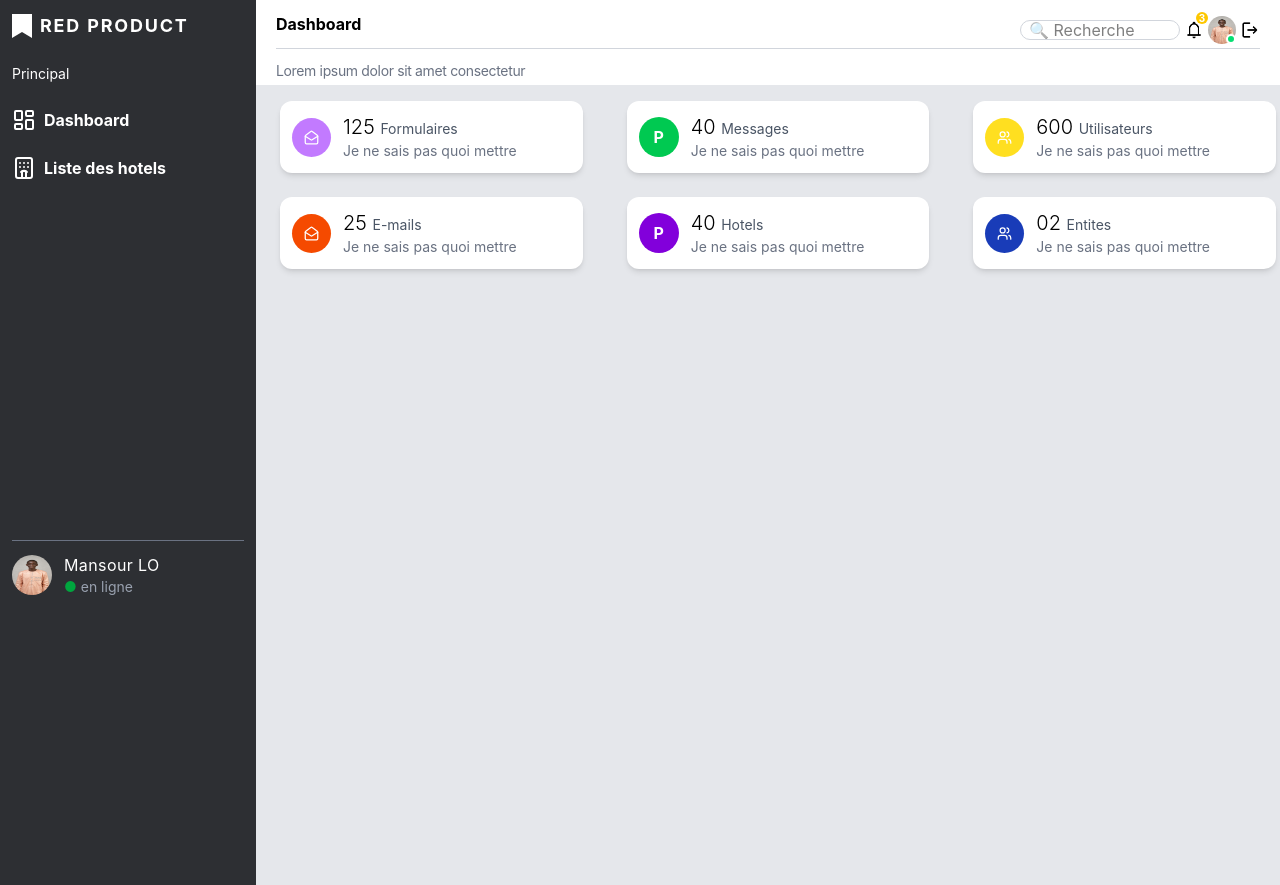
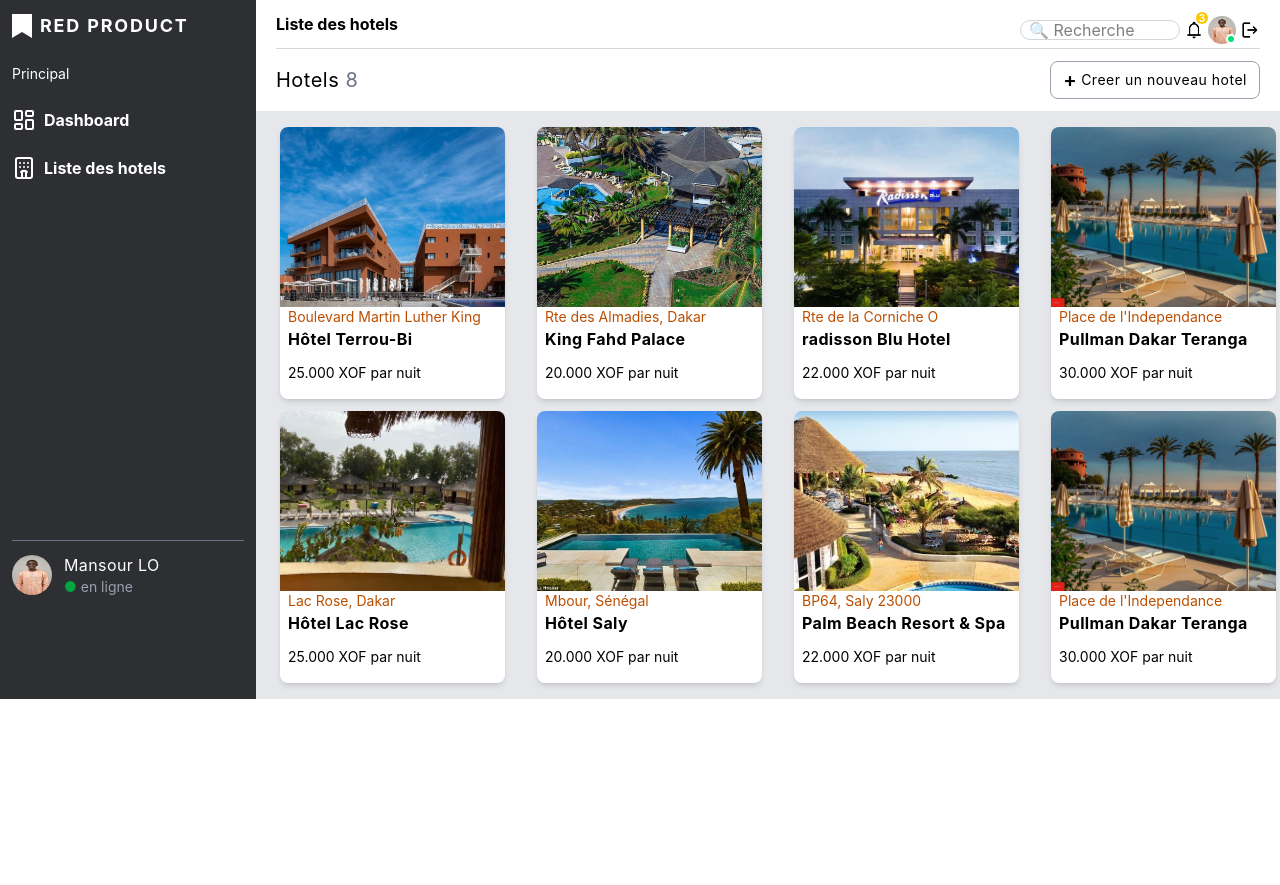
Before and after one commit to mansourlo/RedProduct, a React (Vite) app: page / in a window 1280 px wide. After the commit the page ends 800 px from the top, so only its background shows below. Built offline with nearby package versions, Linux system fonts and the light colour scheme.

Commit message:
Page liste hotel reussie

```diff
--- a/src/App.jsx
+++ b/src/App.jsx
@@ -1,85 +1,15 @@
 import './App.css';
 import Register from './Register.jsx';
+import Dashboard from './Dashboard.jsx';
 import Header from './Header.jsx';
-import Menu from './Menu.jsx';
-import Card from './Card.jsx';
-import {MailOpen, Users} from 'lucide-react';
+import Hotels from './Hotels.jsx';
 
 function App(){
-  const cards = [
-    {id:1, icone:(
-      <div className="bg-purple-400 text-white rounded-full p-3">
-        <MailOpen size={15}/>
-      </div>
-    ), numero:125, title:"Formulaires"},
-    {id:2, icone:(
-<div className="
-        w-10
-        h-10
-        rounded-full
-        bg-green-500
-        text-white
-        flex
-        items-center
-        justify-center
-        font-bold
-      ">
-        P
-      </div>), numero:40, title:"Messages"},
-    {id:3, icone:(
-      <div className="bg-yellow-300 text-white rounded-full p-3">
-        <Users size={15}/>
-      </div>
-    ), numero:600, title:"Utilisateurs"},
-    {id:4, icone:(
-      <div className="bg-orange-600 text-white rounded-full p-3">
-        <MailOpen size={15}/>
-      </div>
-    ), numero:25, title:"E-mails"},
-    {id:5, icone:(
-      <div className="
-        w-10
-        h-10
-        rounded-full
-        bg-purple-700
-        text-white
-        flex
-        items-center
-        justify-center
-        font-bold
-      ">
-        P
-      </div>
-    ), numero:40, title:"Hotels"},
-    {id:6, icone:(
-    <div className="bg-blue-800 text-white rounded-full p-3">
-      <Users size={15}/>
-    </div>
-  ), numero:"02", title:"Entites"}
-  ]
-
   return(
-    <div className="flex flex-row-reverse w-full">
-      <div className="flex-1">
-        <Header pageName="Dashboard"/>
-        <main className="bg-gray-200 min-h-screen px-1 py-4">
-          <div className="grid grid-cols-1 sm:grid-cols-2 lg:grid-cols-3 gap-6">
-            {cards.map((carte) => (
-              <Card
-                key={carte.id}
-                icone={carte.icone}
-                numero={carte.numero}
-                title={carte.title}
-              />
-            ))}
-          </div>
-        </main>
-      </div>
-      <div className="bg-[#2d2f33] p-3 w-64 ">
-        <Menu/>
-      </div>
+    <div>
+      <Hotels/>
     </div>
   )
 }
 
-export default App
+export default App;
--- /dev/null
+++ b/src/HotelCard.jsx
@@ -0,0 +1,15 @@
+
+function HotelCard({photo, adresse, nomHotel, prix_par_nuit}){
+    return(
+        <div className="flex flex-col bg-white rounded-lg shadow-md ml-5 overflow-hidden hover:shadow-xl hover:-translate-y-1 transition-all duration-300 cursor-pointer">
+            {photo}
+            <div className="flex flex-col flex-1 px-2">
+                <p className="text-amber-700 text-sm min-h-[1px]">{adresse}</p>
+                <p className="font-bold tracking-wide">{nomHotel}</p>
+                <p className="mt-3 mb-4 text-sm">{prix_par_nuit} XOF par nuit</p>
+            </div>
+        </div>
+    )
+}
+
+export default HotelCard;
--- /dev/null
+++ b/src/Hotels.jsx
@@ -0,0 +1,76 @@
+import Header from './Header.jsx';
+import Menu from './Menu.jsx';
+import HotelCard from './HotelCard.jsx';
+import {azalai, pullman2, lacrose, kfpalace, radisson, palmbeach, saly} from './assets/'
+
+function Hotels(){
+    // Details page
+  const hotelDetail = (
+    <div className="flex justify-between items-center my-3">
+        <h4 className="tracking-wide text-xl">Hotels <span className="text-gray-500 text-xl tracking-tight">8</span></h4>
+        <button className="flex items-center gap-1 border border-gray-400 px-3 py-1 rounded-lg text-sm cursor-pointer">
+          <span className="text-xl font-semibold"> + </span>
+          <span>Creer un nouveau hotel</span>
+        </button>
+    </div>
+  )
+
+  // style des images dans les cartes
+  const cardImage = "w-full h-45 object-cover"
+
+  const listeHotel = [
+    {id:1, photo:(
+        <img src={azalai} alt="terrou-bi hotel" className={cardImage} />
+    ), adresse:"Boulevard Martin Luther King", nom:"Hôtel Terrou-Bi", price:"25.000"},
+    {id:2, photo:(
+        <img src={kfpalace} alt="kind fahd hotel" className={cardImage}/>
+    ), adresse:"Rte des Almadies, Dakar", nom:"King Fahd Palace", price:"20.000"},
+    {id:3, photo:(
+        <img src={radisson} alt="radisson blu hotel" className={cardImage}/>
+    ), adresse:"Rte de la Corniche O", nom:"radisson Blu Hotel", price:"22.000"},
+    {id:4, photo:(
+        <img src={pullman2} alt="pullman hotel" className={cardImage}/>
+    ), adresse:"Place de l'Independance", nom:"Pullman Dakar Teranga", price:"30.000"},
+    {id:5, photo:(
+        <img src={lacrose} alt="lac rose hotel" className={cardImage}/>
+    ), adresse:"Lac Rose, Dakar", nom:"Hôtel Lac Rose", price:"25.000"},
+    {id:6, photo:(
+        <img src={palmbeach} alt="saly hotel" className={cardImage}/>
+    ), adresse:"Mbour, Sénégal", nom:"Hôtel Saly", price:"20.000"},
+    {id:7, photo:(
+        <img src={saly} alt="saly hotel" className={cardImage}/>
+    ), adresse:"BP64, Saly 23000", nom:"Palm Beach Resort & Spa", price:"22.000"},
+    {id:8, photo:(
+        <img src={pullman2} alt="pullman hotel" className={cardImage}/>
+    ), adresse:"Place de l'Independance", nom:"Pullman Dakar Teranga", price:"30.000"},
+  ]
+
+  return(
+    <div className="flex flex-row-reverse w-full">
+      <div className="flex-1">
+        <Header
+            pageName="Liste des hotels"
+            details={hotelDetail}
+        />
+        <main className="bg-gray-200 min-h-creen px-1 py-4">
+          <div className="grid grid-cols-1 sm:grid-cols-3 lg:grid-cols-4 gap-3">
+            {listeHotel.map(hotel => (
+              <HotelCard
+                key={hotel.id}
+                photo={hotel.photo}
+                adresse={hotel.adresse}
+                nomHotel={hotel.nom}
+                prix_par_nuit={hotel.price}
+              />
+            ))}
+          </div>
+        </main>
+      </div>
+      <div className="bg-[#2d2f33] p-3 w-64 ">
+        <Menu/>
+      </div>
+    </div>
+  )
+}
+
+export default Hotels;
```
